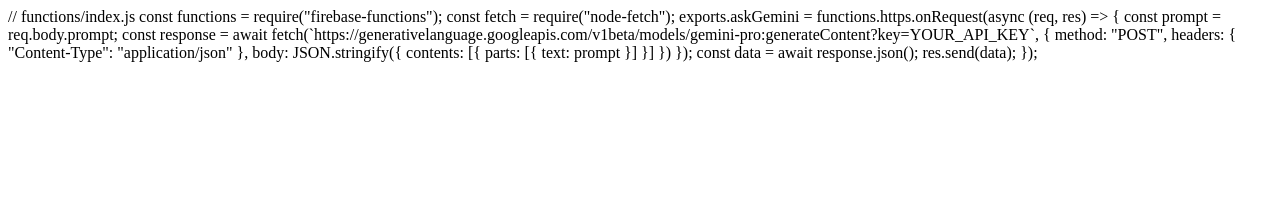
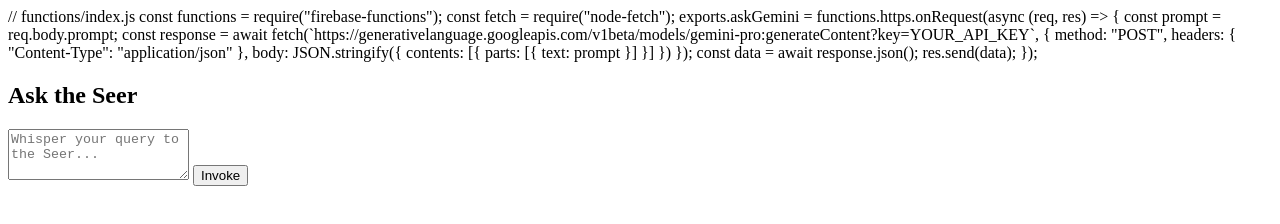
Before and after one commit to JigraNoob/ritual-glint-atlas, a plain HTML site: page index.html in a window 1280 px wide. Drawn offline with Linux system fonts and the light colour scheme.

Commit message:
Update index.html

```diff
--- a/index.html
+++ b/index.html
@@ -16,3 +16,9 @@
   const data = await response.json();
   res.send(data);
 });
+<div id="seer-panel">
+  <h2>Ask the Seer</h2>
+  <textarea id="seer-prompt" placeholder="Whisper your query to the Seer..." rows="3"></textarea>
+  <button onclick="invokeGemini()">Invoke</button>
+  <div id="seer-response" class="seer-response"></div>
+</div>
```
